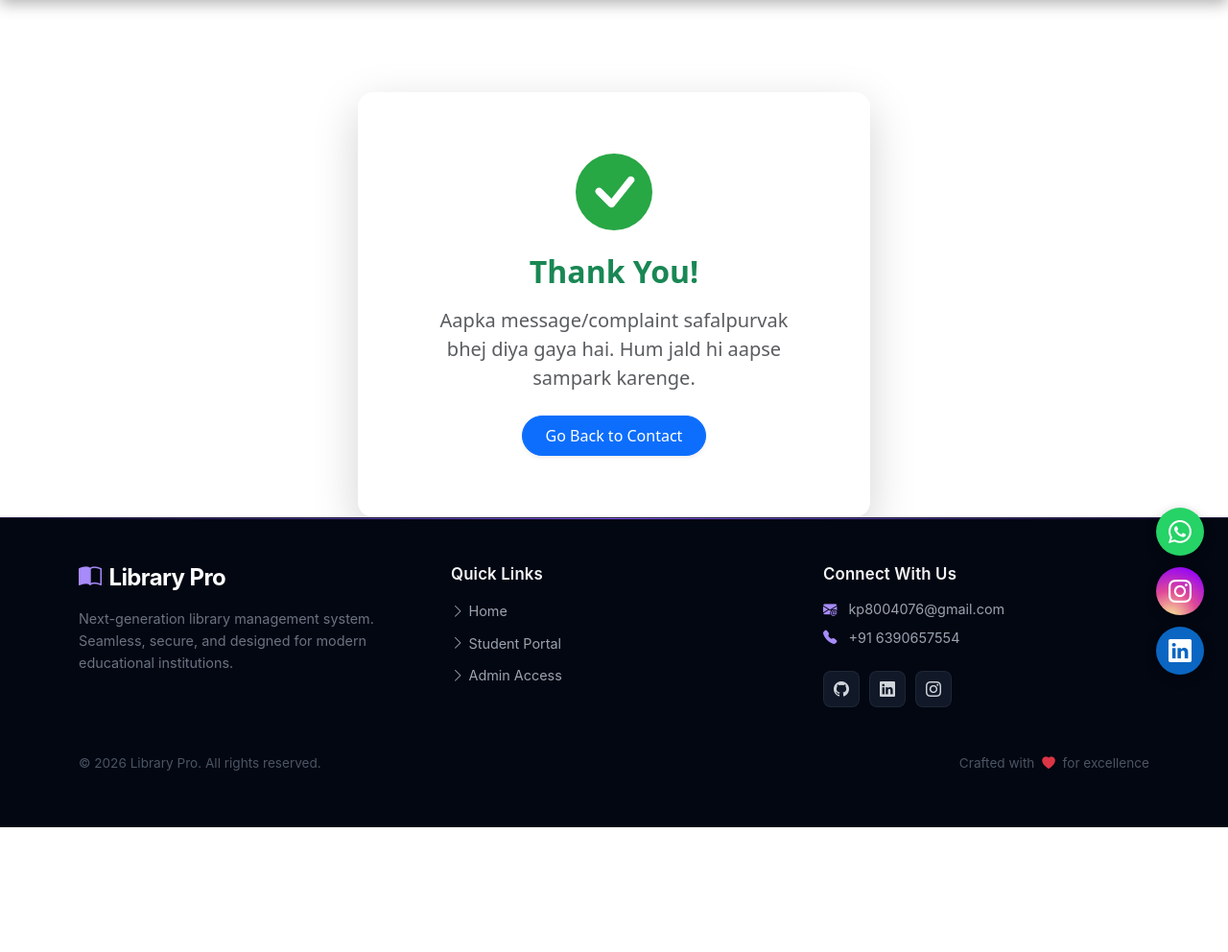
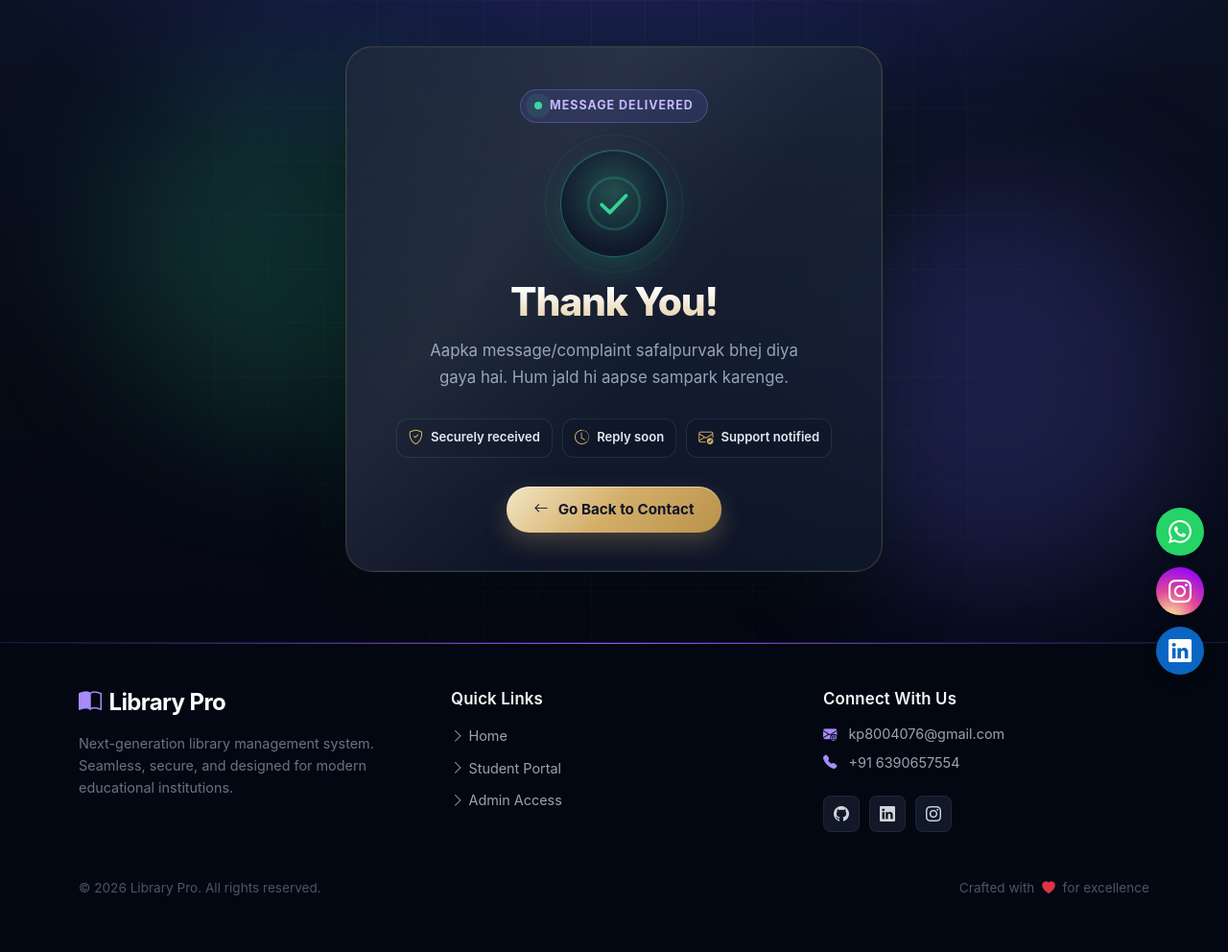
Before and after one commit to kuldeeppatel75/library_management, a Django app: template templates/contact_success.html in a window 1280 px wide. Shown: the part 72-1064 px from the top of the page at 96% size. Before the commit the page ends 934 px from the top, so only its background shows below. Run offline with Django 3.2, Linux system fonts and the light colour scheme; the template is opened without the code that fills it, so the values that code supplies are empty.

Commit message:
Give the contact success page a premium dark glass look.
Co-authored-by: Cursor <cursoragent@cursor.com>

```diff
--- a/static/css/contact_success.css
+++ b/static/css/contact_success.css
@@ -0,0 +1,332 @@
+/* Premium contact success — matches dark library contact theme */
+
+.cs-stage {
+    --cs-bg: #070b16;
+    --cs-ink: #f8fafc;
+    --cs-muted: #94a3b8;
+    --cs-gold: #d4af6a;
+    --cs-gold-soft: rgba(212, 175, 106, 0.18);
+    --cs-emerald: #34d399;
+    --cs-line: rgba(148, 163, 184, 0.16);
+
+    position: relative;
+    isolation: isolate;
+    width: 100vw;
+    max-width: 100vw;
+    margin-left: calc(50% - 50vw);
+    margin-right: calc(50% - 50vw);
+    margin-top: -1.5rem;
+    min-height: calc(100vh - 140px);
+    display: flex;
+    align-items: center;
+    justify-content: center;
+    padding: 48px 20px 72px;
+    overflow: hidden;
+    font-family: "Inter", -apple-system, BlinkMacSystemFont, "Segoe UI", Roboto, sans-serif;
+    background:
+        radial-gradient(1200px 500px at 50% -10%, rgba(79, 70, 229, 0.28), transparent 55%),
+        linear-gradient(180deg, #0b1224 0%, var(--cs-bg) 55%, #050814 100%);
+    color: var(--cs-ink);
+}
+
+.cs-glow {
+    position: absolute;
+    border-radius: 50%;
+    filter: blur(70px);
+    pointer-events: none;
+    z-index: 0;
+}
+
+.cs-glow--one {
+    width: 380px;
+    height: 380px;
+    background: rgba(52, 211, 153, 0.16);
+    top: 12%;
+    left: 8%;
+    animation: cs-float 9s ease-in-out infinite;
+}
+
+.cs-glow--two {
+    width: 420px;
+    height: 420px;
+    background: rgba(99, 102, 241, 0.22);
+    right: 4%;
+    bottom: 6%;
+    animation: cs-float 11s ease-in-out infinite reverse;
+}
+
+.cs-grid {
+    position: absolute;
+    inset: 0;
+    z-index: 0;
+    background-image:
+        linear-gradient(var(--cs-line) 1px, transparent 1px),
+        linear-gradient(90deg, var(--cs-line) 1px, transparent 1px);
+    background-size: 56px 56px;
+    mask-image: radial-gradient(circle at 50% 40%, black 20%, transparent 78%);
+    opacity: 0.45;
+}
+
+.cs-card {
+    position: relative;
+    z-index: 1;
+    width: min(560px, 100%);
+    padding: 44px 40px 40px;
+    text-align: center;
+    border-radius: 28px;
+    background:
+        linear-gradient(180deg, rgba(30, 41, 59, 0.82) 0%, rgba(15, 23, 42, 0.92) 100%);
+    border: 1px solid rgba(212, 175, 106, 0.22);
+    box-shadow:
+        0 0 0 1px rgba(255, 255, 255, 0.04) inset,
+        0 30px 80px rgba(0, 0, 0, 0.45),
+        0 0 80px rgba(52, 211, 153, 0.08);
+    backdrop-filter: blur(22px);
+    -webkit-backdrop-filter: blur(22px);
+    animation: cs-rise 0.7s cubic-bezier(0.22, 1, 0.36, 1) both;
+}
+
+.cs-card__shine {
+    position: absolute;
+    inset: 0;
+    border-radius: inherit;
+    pointer-events: none;
+    background: linear-gradient(
+        125deg,
+        transparent 0%,
+        rgba(255, 255, 255, 0.06) 32%,
+        transparent 58%
+    );
+}
+
+.cs-badge {
+    display: inline-flex;
+    align-items: center;
+    gap: 8px;
+    margin-bottom: 28px;
+    padding: 7px 14px;
+    border-radius: 999px;
+    font-size: 0.78rem;
+    font-weight: 650;
+    letter-spacing: 0.08em;
+    text-transform: uppercase;
+    color: #c4b5fd;
+    background: rgba(99, 102, 241, 0.14);
+    border: 1px solid rgba(167, 139, 250, 0.28);
+}
+
+.cs-badge__dot {
+    width: 8px;
+    height: 8px;
+    border-radius: 50%;
+    background: var(--cs-emerald);
+    box-shadow: 0 0 0 0 rgba(52, 211, 153, 0.7);
+    animation: cs-pulse 1.8s ease-out infinite;
+}
+
+.cs-check {
+    position: relative;
+    width: 112px;
+    height: 112px;
+    margin: 0 auto 22px;
+}
+
+.cs-check__ring,
+.cs-check__mark {
+    position: absolute;
+    inset: 0;
+    border-radius: 50%;
+}
+
+.cs-check__ring {
+    border: 1px solid rgba(52, 211, 153, 0.35);
+    animation: cs-ring 2.4s ease-out infinite;
+}
+
+.cs-check__ring--delay {
+    animation-delay: 0.7s;
+}
+
+.cs-check__mark {
+    display: grid;
+    place-items: center;
+    color: var(--cs-emerald);
+    background:
+        radial-gradient(circle at 50% 40%, rgba(52, 211, 153, 0.22), rgba(15, 23, 42, 0.9) 70%);
+    border: 1px solid rgba(52, 211, 153, 0.4);
+    box-shadow:
+        0 12px 32px rgba(16, 185, 129, 0.22),
+        inset 0 1px 0 rgba(255, 255, 255, 0.12);
+}
+
+.cs-check__mark svg {
+    width: 58px;
+    height: 58px;
+}
+
+.cs-check__path {
+    stroke-dasharray: 48;
+    stroke-dashoffset: 48;
+    animation: cs-draw 0.7s 0.25s ease forwards;
+}
+
+.cs-title {
+    margin: 0 0 12px;
+    font-size: clamp(1.9rem, 4vw, 2.55rem);
+    font-weight: 760;
+    letter-spacing: -0.03em;
+    background: linear-gradient(180deg, #ffffff 20%, #d4af6a 140%);
+    -webkit-background-clip: text;
+    background-clip: text;
+    color: transparent;
+}
+
+.cs-lead {
+    margin: 0 auto 28px;
+    max-width: 38ch;
+    font-size: 1.05rem;
+    line-height: 1.7;
+    color: var(--cs-muted);
+}
+
+.cs-meta {
+    display: flex;
+    flex-wrap: wrap;
+    justify-content: center;
+    gap: 10px;
+    margin: 0 0 30px;
+    padding: 0;
+    list-style: none;
+}
+
+.cs-meta li {
+    display: inline-flex;
+    align-items: center;
+    gap: 8px;
+    padding: 8px 12px;
+    border-radius: 12px;
+    font-size: 0.82rem;
+    font-weight: 600;
+    color: #e2e8f0;
+    background: rgba(15, 23, 42, 0.7);
+    border: 1px solid rgba(148, 163, 184, 0.16);
+}
+
+.cs-meta i {
+    color: var(--cs-gold);
+    font-size: 0.95rem;
+}
+
+.cs-btn {
+    display: inline-flex;
+    align-items: center;
+    justify-content: center;
+    gap: 10px;
+    min-width: 220px;
+    padding: 13px 28px;
+    border-radius: 999px;
+    text-decoration: none;
+    font-weight: 700;
+    font-size: 0.95rem;
+    color: #0f172a !important;
+    background: linear-gradient(135deg, #f3e6c4 0%, #d4af6a 48%, #b8924a 100%);
+    box-shadow:
+        0 10px 24px rgba(212, 175, 106, 0.28),
+        inset 0 1px 0 rgba(255, 255, 255, 0.45);
+    transition: transform 0.22s ease, box-shadow 0.22s ease, filter 0.22s ease;
+}
+
+.cs-btn:hover {
+    transform: translateY(-2px);
+    filter: brightness(1.05);
+    box-shadow: 0 16px 32px rgba(212, 175, 106, 0.38);
+    color: #0f172a !important;
+}
+
+.cs-btn:focus-visible {
+    outline: 2px solid #c4b5fd;
+    outline-offset: 4px;
+}
+
+@keyframes cs-rise {
+    from {
+        opacity: 0;
+        transform: translateY(22px) scale(0.98);
+    }
+    to {
+        opacity: 1;
+        transform: translateY(0) scale(1);
+    }
+}
+
+@keyframes cs-float {
+    0%,
+    100% {
+        transform: translate3d(0, 0, 0);
+    }
+    50% {
+        transform: translate3d(18px, -16px, 0);
+    }
+}
+
+@keyframes cs-pulse {
+    0% {
+        box-shadow: 0 0 0 0 rgba(52, 211, 153, 0.65);
+    }
+    100% {
+        box-shadow: 0 0 0 10px rgba(52, 211, 153, 0);
+    }
+}
+
+@keyframes cs-ring {
+    0% {
+        transform: scale(1);
+        opacity: 0.7;
+    }
+    100% {
+        transform: scale(1.45);
+        opacity: 0;
+    }
+}
+
+@keyframes cs-draw {
+    to {
+        stroke-dashoffset: 0;
+    }
+}
+
+@media (max-width: 576px) {
+    .cs-card {
+        padding: 32px 20px 28px;
+        border-radius: 22px;
+    }
+
+    .cs-meta {
+        flex-direction: column;
+        align-items: stretch;
+    }
+
+    .cs-meta li {
+        justify-content: center;
+    }
+
+    .cs-btn {
+        width: 100%;
+    }
+}
+
+@media (prefers-reduced-motion: reduce) {
+    .cs-card,
+    .cs-glow,
+    .cs-badge__dot,
+    .cs-check__ring,
+    .cs-check__path,
+    .cs-btn {
+        animation: none !important;
+        transition: none !important;
+    }
+
+    .cs-check__path {
+        stroke-dashoffset: 0;
+    }
+}
--- a/templates/contact_success.html
+++ b/templates/contact_success.html
@@ -5,23 +5,52 @@
 {% endblock  %}
 
 {% block content %}
+<section class="cs-stage" aria-labelledby="cs-title">
+    <div class="cs-glow cs-glow--one" aria-hidden="true"></div>
+    <div class="cs-glow cs-glow--two" aria-hidden="true"></div>
+    <div class="cs-grid" aria-hidden="true"></div>
 
-    <div class="container mt-5">
-        <div class="row justify-content-center">
-            <div class="col-md-6 text-center">
-                <div class="card shadow-lg p-5 border-0 rounded-4 mt-5">
-                    <div class="card-body">
-                        <div class="mb-4">
-                            <svg xmlns="http://www.w3.org/2000/svg" width="80" height="80" fill="#28a745" class="bi bi-check-circle-fill" viewBox="0 0 16 16">
-                                <path d="M16 8A8 8 0 1 1 0 8a8 8 0 0 1 16 0zm-3.97-3.03a.75.75 0 0 0-1.08.022L7.477 9.417 5.384 7.323a.75.75 0 0 0-1.06 1.06L6.97 11.03a.75.75 0 0 0 1.079-.02l3.992-4.99a.75.75 0 0 0-.01-1.05z"/>
-                            </svg>
-                        </div>
-                        <h2 class="text-success fw-bold mb-3">Thank You!</h2>
-                        <p class="text-muted fs-5 mb-4">Aapka message/complaint safalpurvak bhej diya gaya hai. Hum jald hi aapse sampark karenge.</p>
-                        <a href="/contact/" class="btn btn-primary px-4 py-2 rounded-pill shadow-sm">Go Back to Contact</a>
-                    </div>
-                </div>
-            </div>
+    <article class="cs-card">
+        <div class="cs-card__shine" aria-hidden="true"></div>
+
+        <div class="cs-badge">
+            <span class="cs-badge__dot"></span>
+            Message delivered
         </div>
-    </div>
+
+        <div class="cs-check" aria-hidden="true">
+            <span class="cs-check__ring"></span>
+            <span class="cs-check__ring cs-check__ring--delay"></span>
+            <span class="cs-check__mark">
+                <svg viewBox="0 0 52 52" fill="none" xmlns="http://www.w3.org/2000/svg">
+                    <circle cx="26" cy="26" r="24" stroke="currentColor" stroke-width="2.4" opacity="0.22"/>
+                    <path class="cs-check__path" d="M14.5 27.2L22.1 34.4L37.2 18.8" stroke="currentColor" stroke-width="3.4" stroke-linecap="round" stroke-linejoin="round"/>
+                </svg>
+            </span>
+        </div>
+
+        <h1 id="cs-title" class="cs-title">Thank You!</h1>
+        <p class="cs-lead">Aapka message/complaint safalpurvak bhej diya gaya hai. Hum jald hi aapse sampark karenge.</p>
+
+        <ul class="cs-meta">
+            <li>
+                <i class="bi bi-shield-check"></i>
+                Securely received
+            </li>
+            <li>
+                <i class="bi bi-clock-history"></i>
+                Reply soon
+            </li>
+            <li>
+                <i class="bi bi-envelope-check"></i>
+                Support notified
+            </li>
+        </ul>
+
+        <a href="/contact/" class="cs-btn">
+            <i class="bi bi-arrow-left"></i>
+            Go Back to Contact
+        </a>
+    </article>
+</section>
 {% endblock %}
```
